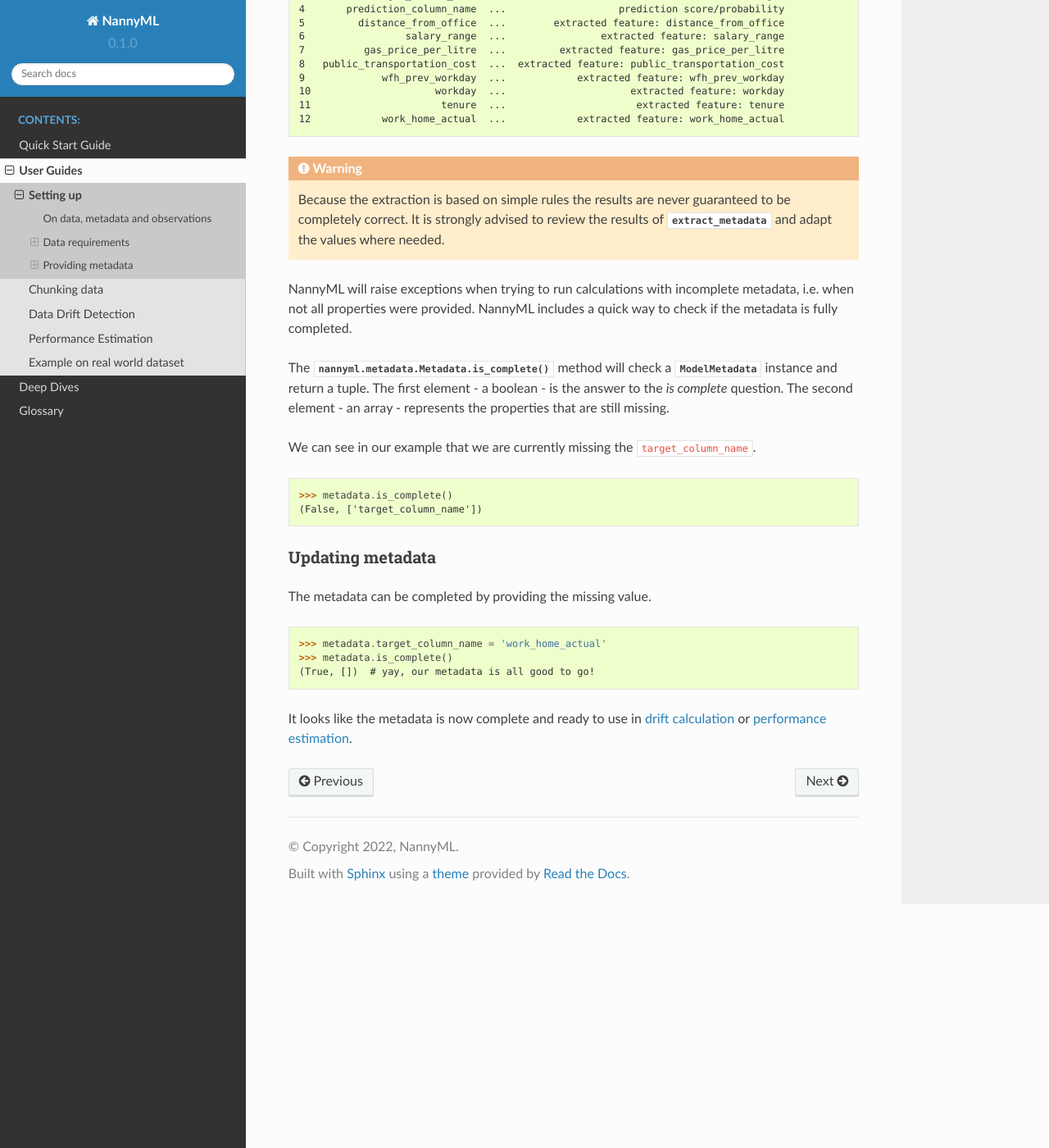
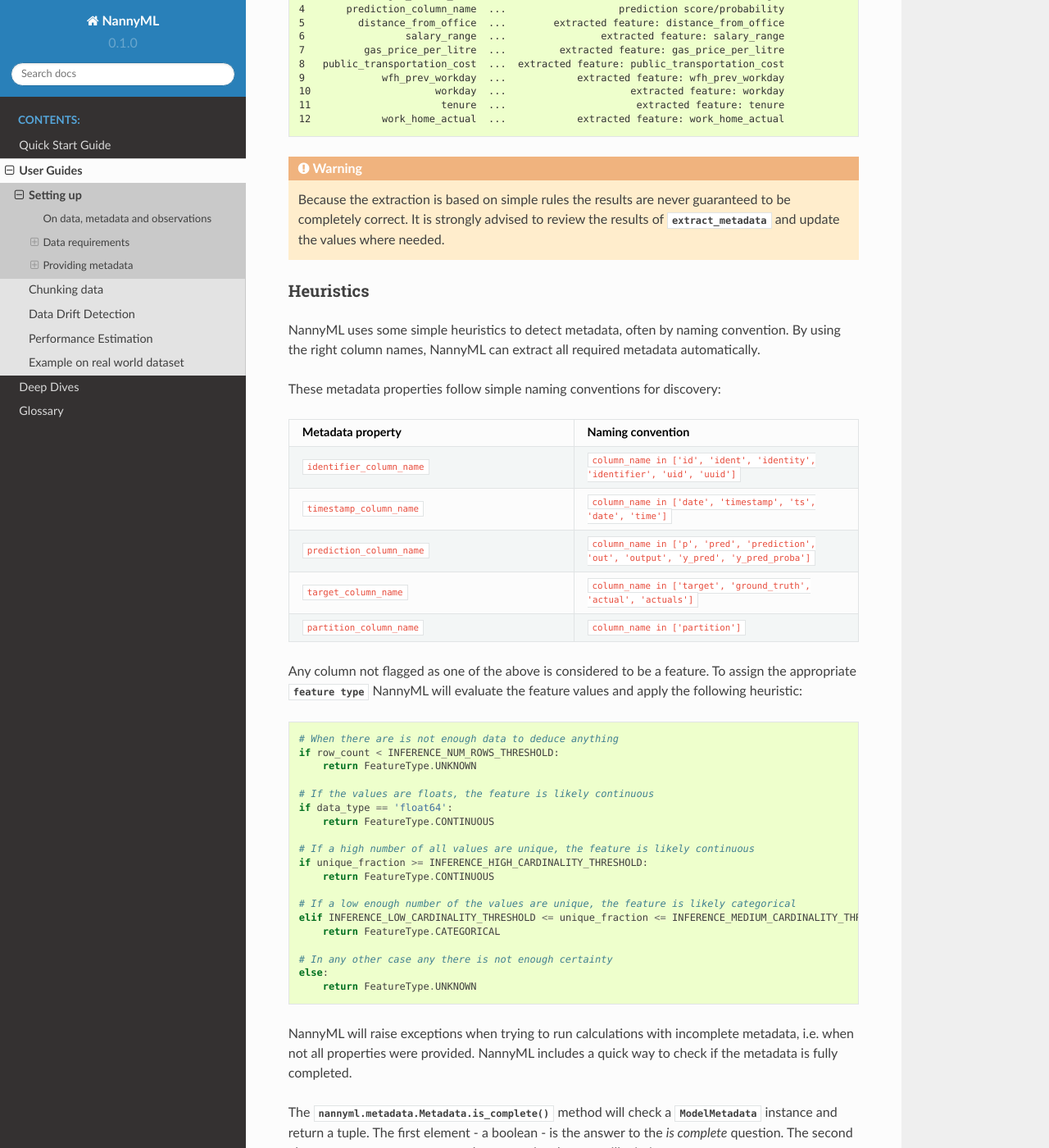
Before and after one commit to NannyML/nannyml, a Sphinx documentation site: the page built from docs/guides/setup.rst, in a window 1280 px wide and 1400 px high, scrolled down 3899 px. Shown: the whole window at 82% size. Built offline with Sphinx 7.4.7 and the Read the Docs theme 2.0.0, drawn with Linux system fonts in a browser that asks for light colours; pages that are not in the unit, such as notebooks, are missing from menus.

Commit message:
Write section on heuristics and naming conventions in setup guide

```diff
--- a/docs/guides/setup.rst
+++ b/docs/guides/setup.rst
@@ -217,7 +217,58 @@ The metadata can then be printed using the :meth:`nannyml.metadata.ModelMetadata
 .. warning::
     Because the extraction is based on simple rules the results are never guaranteed to be completely correct.
     It is strongly advised to review the results of :func:`extract_metadata<nannyml.metadata.extract_metadata>`
-    and adapt the values where needed.
+    and update the values where needed.
+
+Heuristics
+----------
+
+NannyML uses some simple heuristics to detect metadata, often by naming convention. By using the right column names,
+NannyML can extract all required metadata automatically.
+
+These metadata properties follow simple naming conventions for discovery:
+
+.. list-table::
+   :widths: 50 50
+   :header-rows: 1
+
+   * - Metadata property
+     - Naming convention
+   * - ``identifier_column_name``
+     - ``column_name in ['id', 'ident', 'identity', 'identifier', 'uid', 'uuid']``
+   * - ``timestamp_column_name``
+     - ``column_name in ['date', 'timestamp', 'ts', 'date', 'time']``
+   * - ``prediction_column_name``
+     - ``column_name in ['p', 'pred', 'prediction', 'out', 'output', 'y_pred', 'y_pred_proba']``
+   * - ``target_column_name``
+     - ``column_name in ['target', 'ground_truth', 'actual', 'actuals']``
+   * - ``partition_column_name``
+     - ``column_name in ['partition']``
+
+Any column not flagged as one of the above is considered to be a feature. To assign the appropriate
+:class:`feature type<nannyml.metadata.FeatureType>` NannyML will evaluate the feature values and apply
+the following heuristic:
+
+.. code-block:: python
+
+    # When there are is not enough data to deduce anything
+    if row_count < INFERENCE_NUM_ROWS_THRESHOLD:
+        return FeatureType.UNKNOWN
+
+    # If the values are floats, the feature is likely continuous
+    if data_type == 'float64':
+        return FeatureType.CONTINUOUS
+
+    # If a high number of all values are unique, the feature is likely continuous
+    if unique_fraction >= INFERENCE_HIGH_CARDINALITY_THRESHOLD:
+        return FeatureType.CONTINUOUS
+
+    # If a low enough number of the values are unique, the feature is likely categorical
+    elif INFERENCE_LOW_CARDINALITY_THRESHOLD <= unique_fraction <= INFERENCE_MEDIUM_CARDINALITY_THRESHOLD:
+        return FeatureType.CATEGORICAL
+
+    # In any other case any there is not enough certainty
+    else:
+        return FeatureType.UNKNOWN
 
 NannyML will raise exceptions when trying to run calculations with incomplete metadata, i.e. when not all properties
 were provided. NannyML includes a quick way to check if the metadata is fully completed.
```
